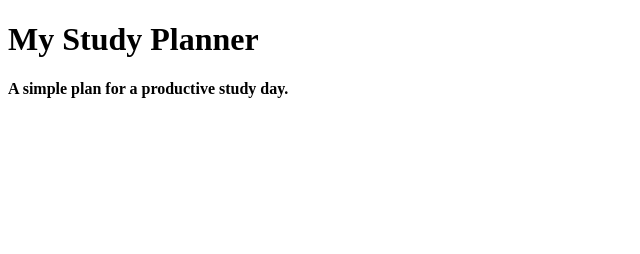
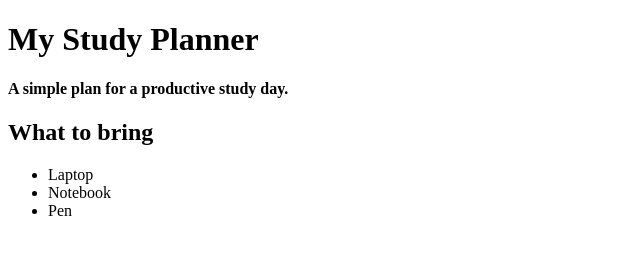
Before and after one commit to Mouad-Skho/Geeks-Institute-Bootcamp, a plain HTML site: page Week2/Day4/ExercisesXP/index.html in a window 1280 px wide. Shown: the whole page, without its empty margins (0-640 px from the left). Drawn offline with Linux system fonts and the light colour scheme.

Commit message:
3. Create “What to bring”

```diff
--- a/Week2/Day4/ExercisesXP/index.html
+++ b/Week2/Day4/ExercisesXP/index.html
@@ -11,6 +11,15 @@
         <h1>My Study Planner</h1>
         <h4>A simple plan for a productive study day.</h4>
     </header>
-
+    <main>
+        <section>
+            <h1>What to bring</h1>
+            <ul>
+                <li>Laptop</li>
+                <li>Notebook</li>
+                <li>Pen</li>
+            </ul>
+        </section>
+    </main>
 </body>
 </html>
```
